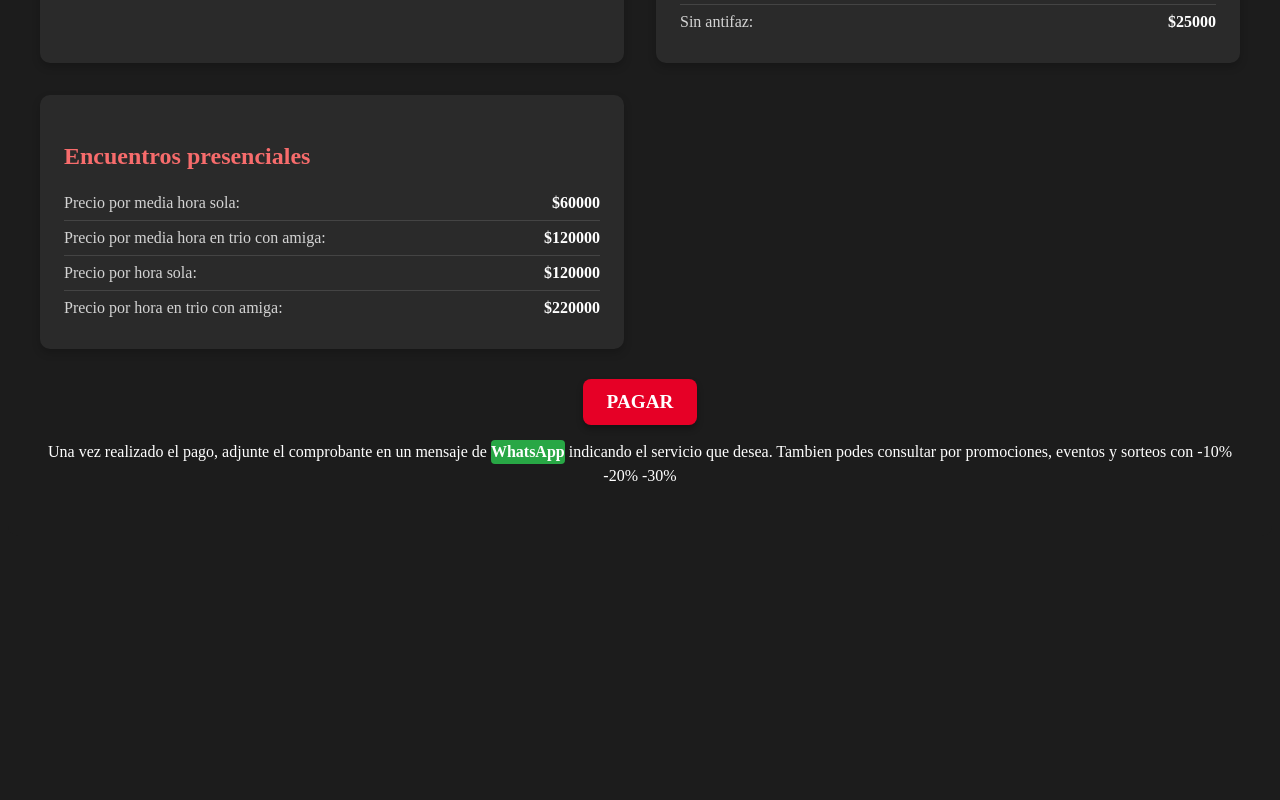
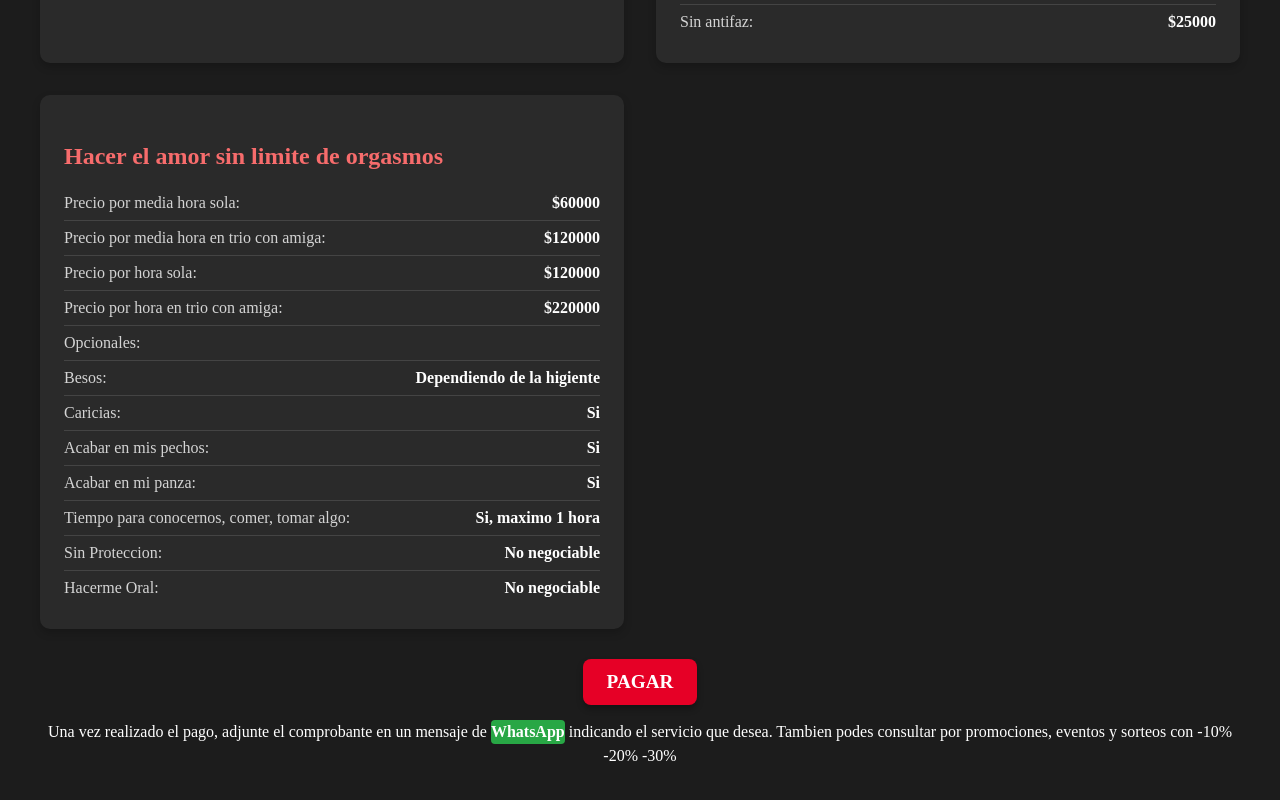
Before and after one commit to prcamacho/vinsalta.com, an Angular app in the folder vin-platform/: page / in a window 1280 px wide. Shown: the part 2887-3687 px from the top of the page. Before the commit the page ends 3423 px from the top, so only its background shows below. Built offline with nearby package versions, Linux system fonts and the light colour scheme.

Commit message:
Correccion

```diff
--- a/vin-platform/src/app/app.component.ts
+++ b/vin-platform/src/app/app.component.ts
@@ -1,7 +1,6 @@
 import { Component } from '@angular/core';
 import { RouterOutlet } from '@angular/router';
 import { PreventActionsService } from './core/prevent-actions/prevent-actions.service';
-
 
 @Component({
   selector: 'app-root',
--- a/vin-platform/src/app/features/home/prices/prices.component.ts
+++ b/vin-platform/src/app/features/home/prices/prices.component.ts
@@ -100,7 +100,7 @@ export class PricesComponent {
       ],
     },
     {
-      title: 'Encuentros presenciales',
+      title: 'Hacer el amor sin limite de orgasmos',
       items: [
         { name: 'Precio por media hora sola:', price: '$60000' },
         {
@@ -112,6 +112,38 @@ export class PricesComponent {
           name: 'Precio por hora en trio con amiga:',
           price: '$220000',
         },
+        {
+          name: 'Opcionales:',
+          price: '',
+        },
+        {
+          name: 'Besos:',
+          price: 'Dependiendo de la higiente',
+        },
+        {
+          name: 'Caricias:',
+          price: 'Si',
+        },
+        {
+          name: 'Acabar en mis pechos:',
+          price: 'Si',
+        },
+        {
+          name: 'Acabar en mi panza:',
+          price: 'Si',
+        },
+        {
+          name: 'Tiempo para conocernos, comer, tomar algo:',
+          price: 'Si, maximo 1 hora',
+        },
+        {
+          name: 'Sin Proteccion:',
+          price: 'No negociable',
+        },
+        {
+          name: 'Hacerme Oral:',
+          price: 'No negociable',
+        },
       ],
     },
   ];
--- a/vin-platform/src/index.html
+++ b/vin-platform/src/index.html
@@ -2,13 +2,21 @@
 <html lang="en">
   <head>
     <meta charset="utf-8" />
-    <title>VinPlatform</title>
+    <title>VinSalta.com</title>
     <base href="/" />
     <meta name="viewport" content="width=device-width, initial-scale=1" />
-    <link rel="icon" type="image/x-icon" href="favicon.ico" />
+    <link
+      rel="icon"
+      type="image/svg+xml"
+      href="assets/images/icons/favicon.svg"
+    />
     <link
       href="https://fonts.googleapis.com/css2?family=Playfair+Display:wght@400;700&display=swap"
       rel="stylesheet"
+    />
+    <link
+      rel="stylesheet"
+      href="https://cdnjs.cloudflare.com/ajax/libs/font-awesome/5.15.4/css/all.min.css"
     />
   </head>
   <body>
--- a/vin-platform/src/styles.scss
+++ b/vin-platform/src/styles.scss
@@ -1,4 +1,4 @@
-@import 'swiper/swiper-bundle.css';
+@import "swiper/swiper-bundle.css";
 
 body {
   background-color: #1c1c1c;
```
Also changed, not shown: vin-platform/src/assets/images/icons/favicon.svg (added), vin-platform/src/assets/images/waterMark/vinsalta.png (added).
